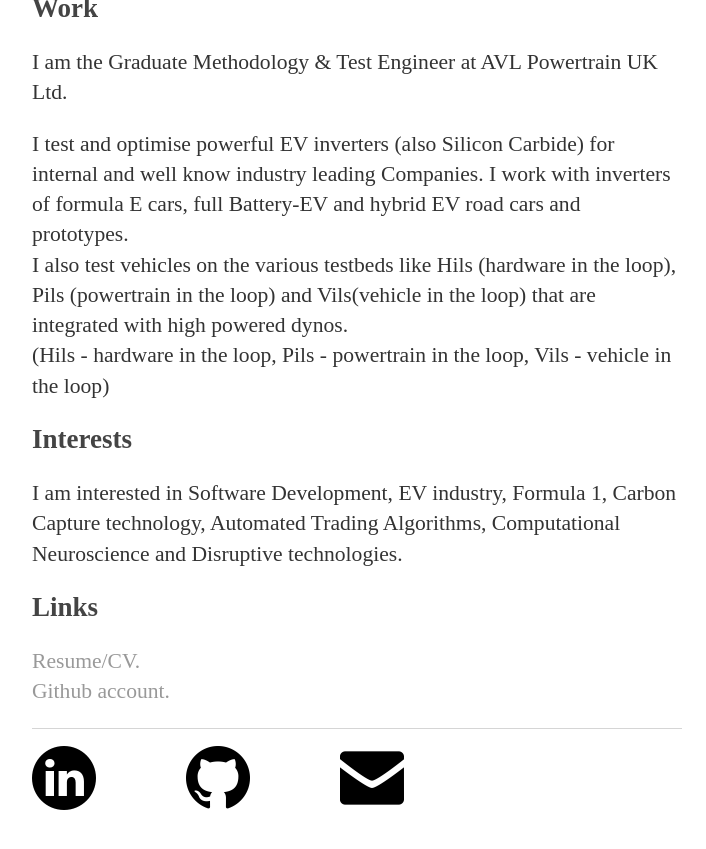
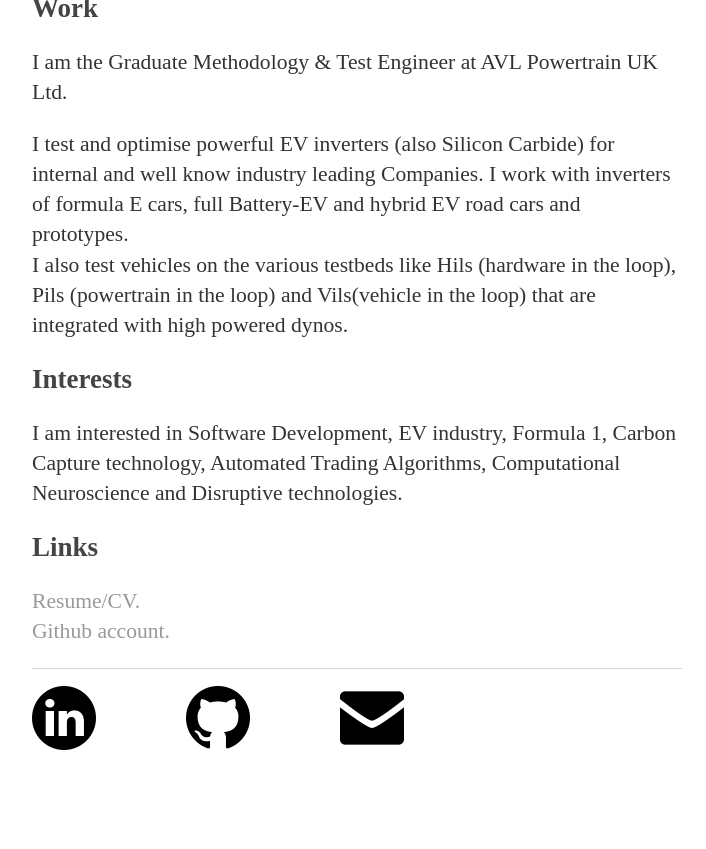
Before and after one commit to yash110698/yash110698.github.io, a Jekyll site: the page built from index.html, in a window 1280 px wide and 900 px high, scrolled down 1448 px. Shown: the top 849 px of the window, without its empty margins (283-989 px from the left). Built offline with Jekyll 4.4.1, drawn with Linux system fonts in a browser that asks for light colours.

Commit message:
Update index.html

```diff
--- a/index.html
+++ b/index.html
@@ -37,7 +37,6 @@ title: About Yash
   I also test vehicles on the various testbeds like Hils (hardware in the loop), Pils (powertrain in the loop)
   and Vils(vehicle in the loop) that are integrated with high powered dynos.
   <br>
-  (Hils - hardware in the loop, Pils - powertrain in the loop, Vils - vehicle in the loop)
 </p>
 
 <h2>Interests</h2>
```
